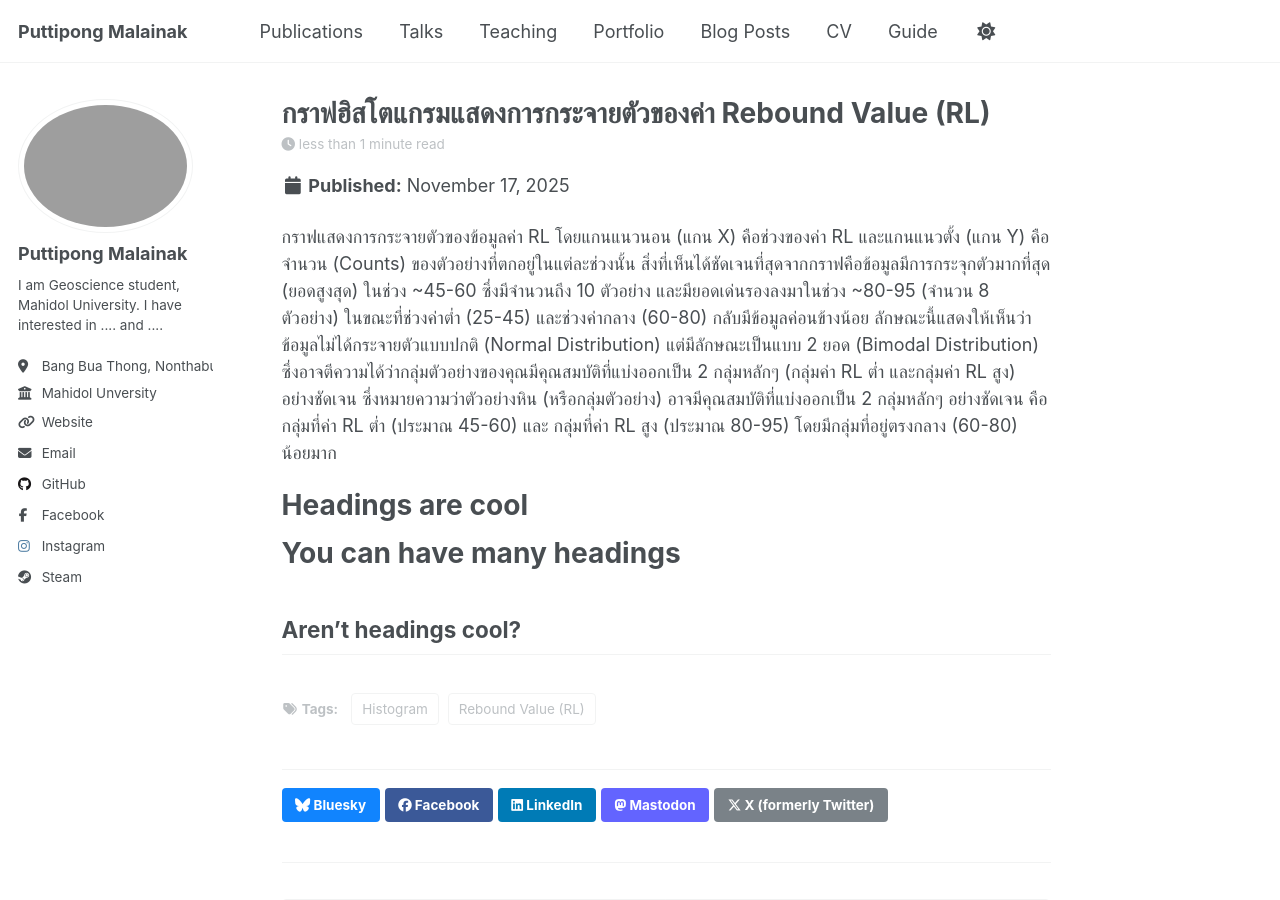
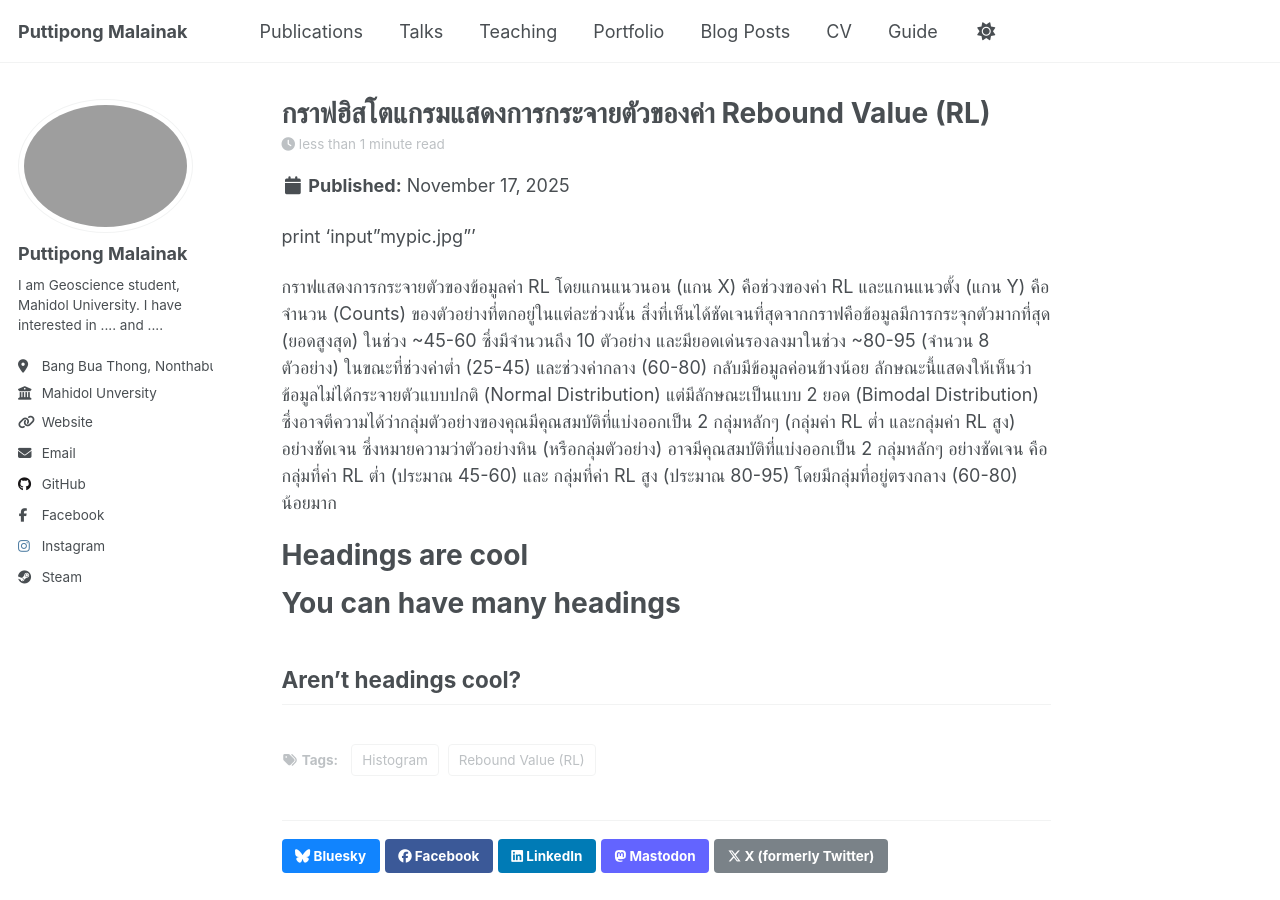
Before and after one commit to champion753/champion753.github.io, a Jekyll site: the page built from _posts/2025-11-17-Histogram-RL.md, in a window 1280 px wide and 900 px high. Built offline with Jekyll 4.4.1, drawn with Linux system fonts in a browser that asks for light colours; a script that is not in the unit is left out.

Commit message:
Update Histogram RL post with analysis and print statement
Added a print statement and expanded the analysis of the RL data distribution.

```diff
--- a/_posts/2025-11-17-Histogram-RL.md
+++ b/_posts/2025-11-17-Histogram-RL.md
@@ -6,6 +6,7 @@ tags:
   - Histogram
   - Rebound Value (RL)
 ---
+print 'input"mypic.jpg"'
 
 กราฟแสดงการกระจายตัวของข้อมูลค่า RL โดยแกนแนวนอน (แกน X) คือช่วงของค่า RL และแกนแนวตั้ง (แกน Y) คือจำนวน (Counts) ของตัวอย่างที่ตกอยู่ในแต่ละช่วงนั้น สิ่งที่เห็นได้ชัดเจนที่สุดจากกราฟคือข้อมูลมีการกระจุกตัวมากที่สุด (ยอดสูงสุด) ในช่วง ~45-60 ซึ่งมีจำนวนถึง 10 ตัวอย่าง และมียอดเด่นรองลงมาในช่วง ~80-95 (จำนวน 8 ตัวอย่าง) ในขณะที่ช่วงค่าต่ำ (25-45) และช่วงค่ากลาง (60-80) กลับมีข้อมูลค่อนข้างน้อย ลักษณะนี้แสดงให้เห็นว่าข้อมูลไม่ได้กระจายตัวแบบปกติ (Normal Distribution) แต่มีลักษณะเป็นแบบ 2 ยอด (Bimodal Distribution) ซึ่งอาจตีความได้ว่ากลุ่มตัวอย่างของคุณมีคุณสมบัติที่แบ่งออกเป็น 2 กลุ่มหลักๆ (กลุ่มค่า RL ต่ำ และกลุ่มค่า RL สูง) อย่างชัดเจน
 ซึ่งหมายความว่าตัวอย่างหิน (หรือกลุ่มตัวอย่าง) อาจมีคุณสมบัติที่แบ่งออกเป็น 2 กลุ่มหลักๆ อย่างชัดเจน คือ กลุ่มที่ค่า RL ต่ำ (ประมาณ 45-60) และ กลุ่มที่ค่า RL สูง (ประมาณ 80-95) โดยมีกลุ่มที่อยู่ตรงกลาง (60-80) น้อยมาก
```
